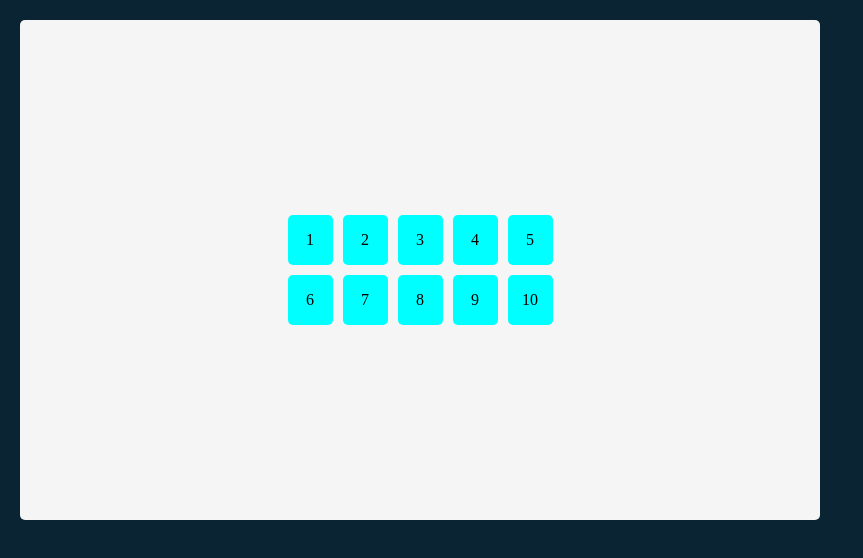
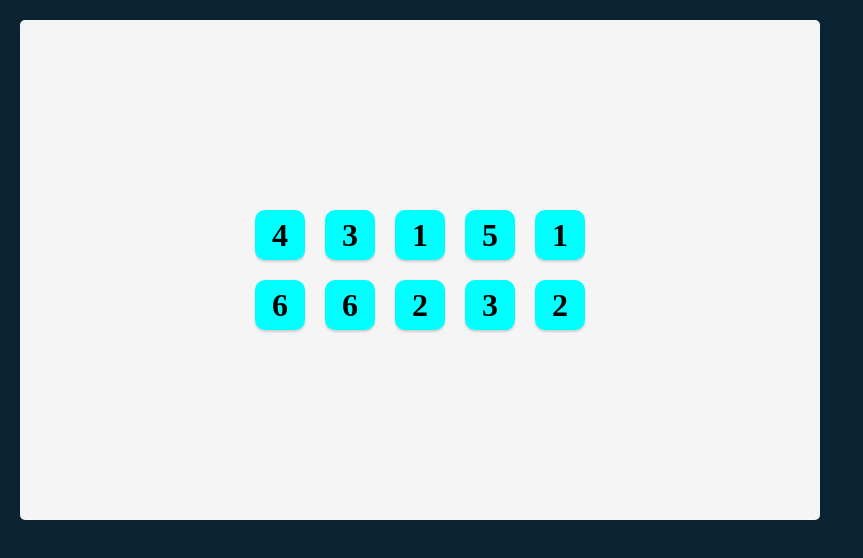
Before and after one commit to Ghostrealm7/tenzies-game, a React (Vite) app: page / in a window 1280 px wide. Shown: the top 558 px of the page, without its empty margins (0-863 px from the left). Built offline with nearby package versions, Linux system fonts and the light colour scheme.

Commit message:
Added dice element and css styles

```diff
--- a/src/App.jsx
+++ b/src/App.jsx
@@ -1,23 +1,27 @@
 import React from "react";
 import "./style.css";
 import Die from "./Die";
+import { useState } from "react";
 
 function App() {
+  const [dice, setDice] = useState(allNewDice());
+
+  function allNewDice() {
+    const newDice = [];
+    for (let i = 0; i < 10; i++) {
+      newDice.push(Math.ceil(Math.random() * 6));
+    }
+    return newDice;
+  }
+
+  console.log(allNewDice());
+
+  const diceElements = dice.map((die) => <Die value={die} />);
+
   return (
     <>
       <main>
-        <div className="die-container">
-          <Die value={1} />
-          <Die value={2} />
-          <Die value={3} />
-          <Die value={4} />
-          <Die value={5} />
-          <Die value={6} />
-          <Die value={7} />
-          <Die value={8} />
-          <Die value={9} />
-          <Die value={10} />
-        </div>
+        <div className="die-container">{diceElements}</div>
       </main>
     </>
   );
--- a/src/Die.jsx
+++ b/src/Die.jsx
@@ -3,7 +3,9 @@ import React from "react";
 function Die(props) {
   return (
     <>
-      <div className="die">{props.value}</div>
+      <div className="die">
+        <h2 className="die-num">{props.value}</h2>
+      </div>
     </>
   );
 }
--- a/src/style.css
+++ b/src/style.css
@@ -21,7 +21,7 @@ main {
 .die-container {
   display: grid;
   grid-template-columns: repeat(5, 1fr);
-  gap: 10px;
+  gap: 20px;
 }
 
 .die {
@@ -29,9 +29,14 @@ main {
   background-color: aqua;
   padding: 5px;
   height: 50px;
-  width: 45px;
-  border-radius: 5px;
-  box-shadow: 10px grey;
+  width: 50px;
+  border-radius: 10px;
+  box-shadow: 0px 2px 2px rgba(0, 0, 0, 0.15);
   justify-content: center;
   align-items: center;
+  cursor: pointer;
 }
+
+.die-num {
+  font-size: 2rem;
+}
```
